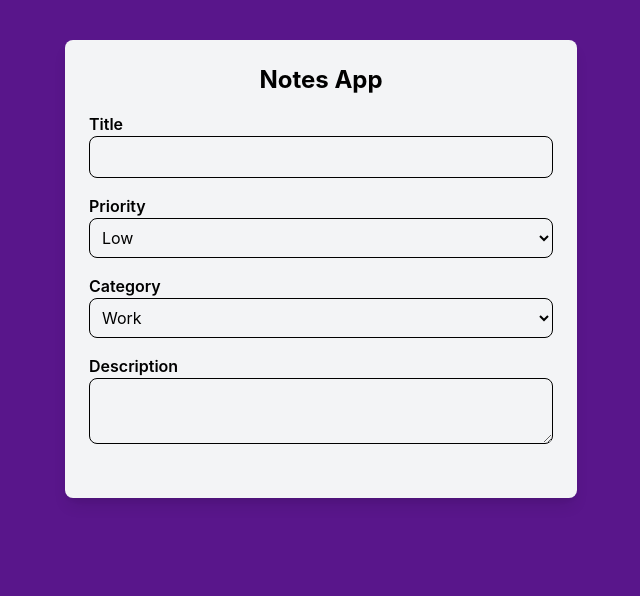
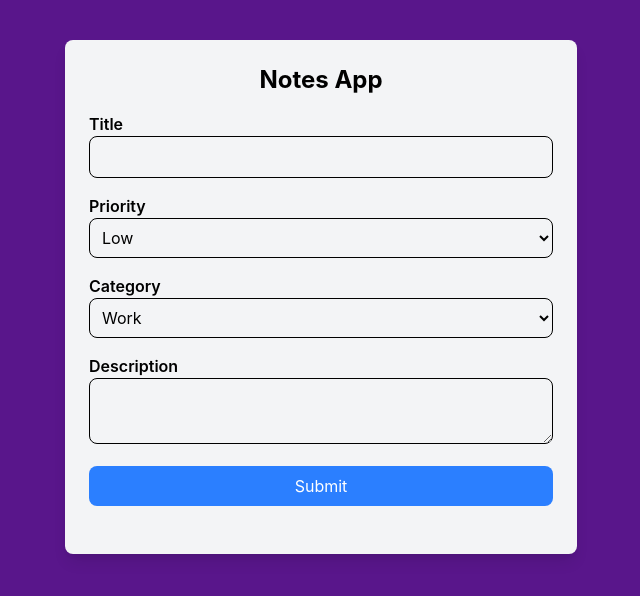
Before and after one commit to dbmarch/modern-react-from-the-beginning, a React (Vite) app in the folder coursework/notes-app/: page / in a window 1280 px wide. Shown: the top 596 px of the page, without its empty margins (319-959 px from the left). Built offline with nearby package versions, Linux system fonts and the light colour scheme.

Commit message:
update form

```diff
--- a/coursework/notes-app/src/components/NoteForm.jsx
+++ b/coursework/notes-app/src/components/NoteForm.jsx
@@ -59,6 +59,12 @@
           onChange={(e) => setDescription(e.target.value)}
         />
       </div>
+      <button
+        type="submit"
+        className="w-full bg-blue-500 text-white p-2 rounded-lg hover:bg-blue-600 transition-colors"
+      >
+        Submit
+      </button>
     </form>
   );
 };
```
